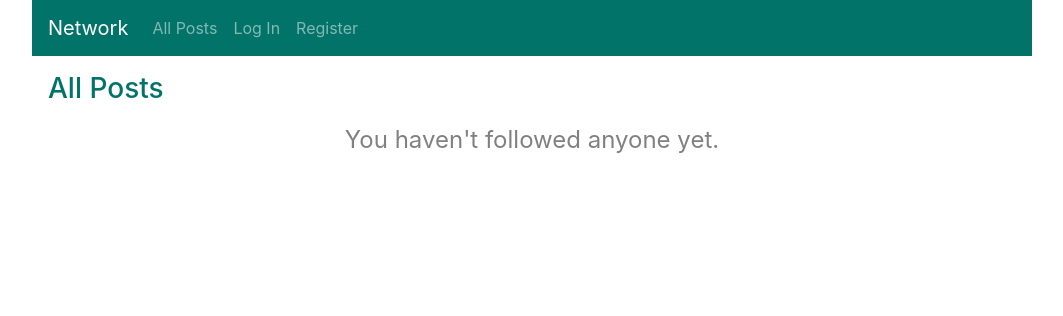
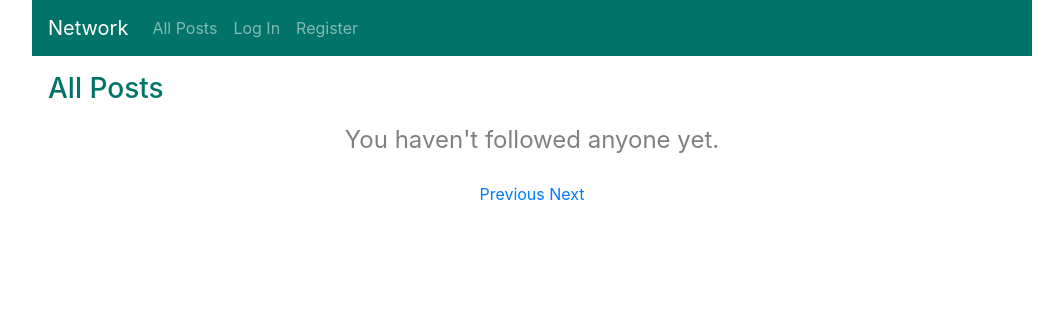
Before and after one commit to DucNguyenJP89/project4, a Django app: page / in a window 1280 px wide. Shown: the top 316 px of the page, without its empty margins (108-1171 px from the left). Run offline with Django 3.2, Linux system fonts and the light colour scheme; data that the repository does not hold is empty; some libraries are stand-ins or nearby versions.

Commit message:
add pagination view

```diff
--- a/network/templates/network/index.html
+++ b/network/templates/network/index.html
@@ -20,6 +20,16 @@
     <div id="posts-view">
     </div>
 
+    <div class="container p-4">
+        <div class="pagination justify-content-center">
+            <span class="step-links">
+                <a href="#" id="previous">Previous</a>
+                <span class="current" id="current"></span>
+                <a href="#" id="next">Next</a>
+            </span>
+        </div>
+    </div>
+
 
 {% endblock %}
 
```
